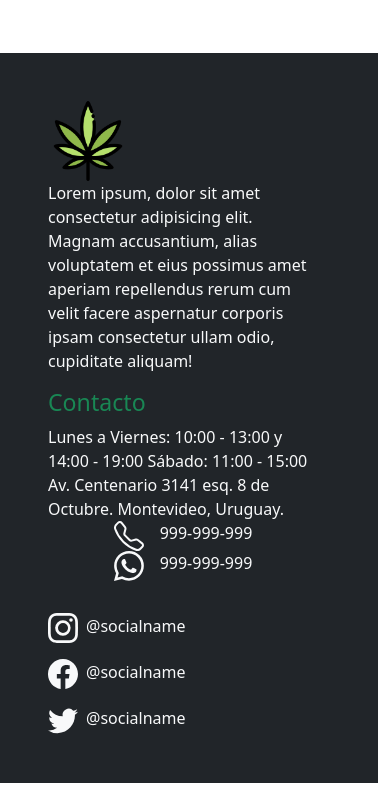
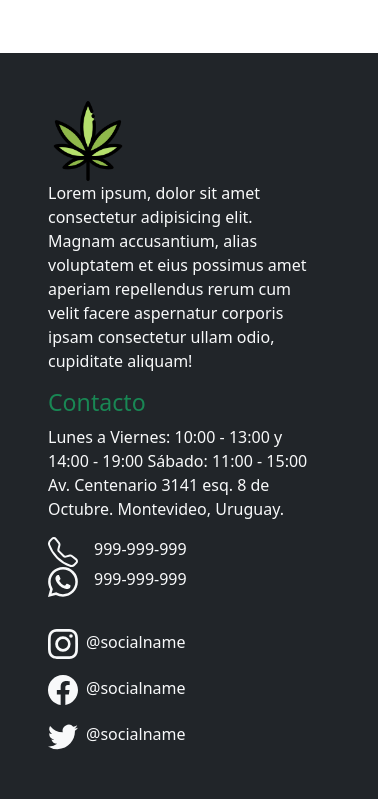
Before and after one commit to marcosc1995/GROWSHOP-BS, a plain HTML site: page index.html in a window 390 px wide. Shown: the part 4708-5507 px from the top of the page. Drawn offline with nearby package versions, Linux system fonts and the light colour scheme.

Commit message:
responsive de contacto funcionando

```diff
--- a/index.html
+++ b/index.html
@@ -267,8 +267,8 @@
               Av. Centenario 3141 esq. 8 de Octubre. Montevideo, Uruguay.
             </div>
           </div>
-          <div class="col-sm">
-            <div class="d-flex justify-content-center">
+          <div class="col-sm mt-3">
+            <div class="d-flex  justify-content-sm-center">
               <svg
                 xmlns="http://www.w3.org/2000/svg"
                 width="30"
@@ -282,7 +282,7 @@
                 /></svg
               >999-999-999
             </div>
-            <div class="d-flex justify-content-center">
+            <div class="d-flex justify-content-sm-center">
               <svg
                 xmlns="http://www.w3.org/2000/svg"
                 width="30"
```
